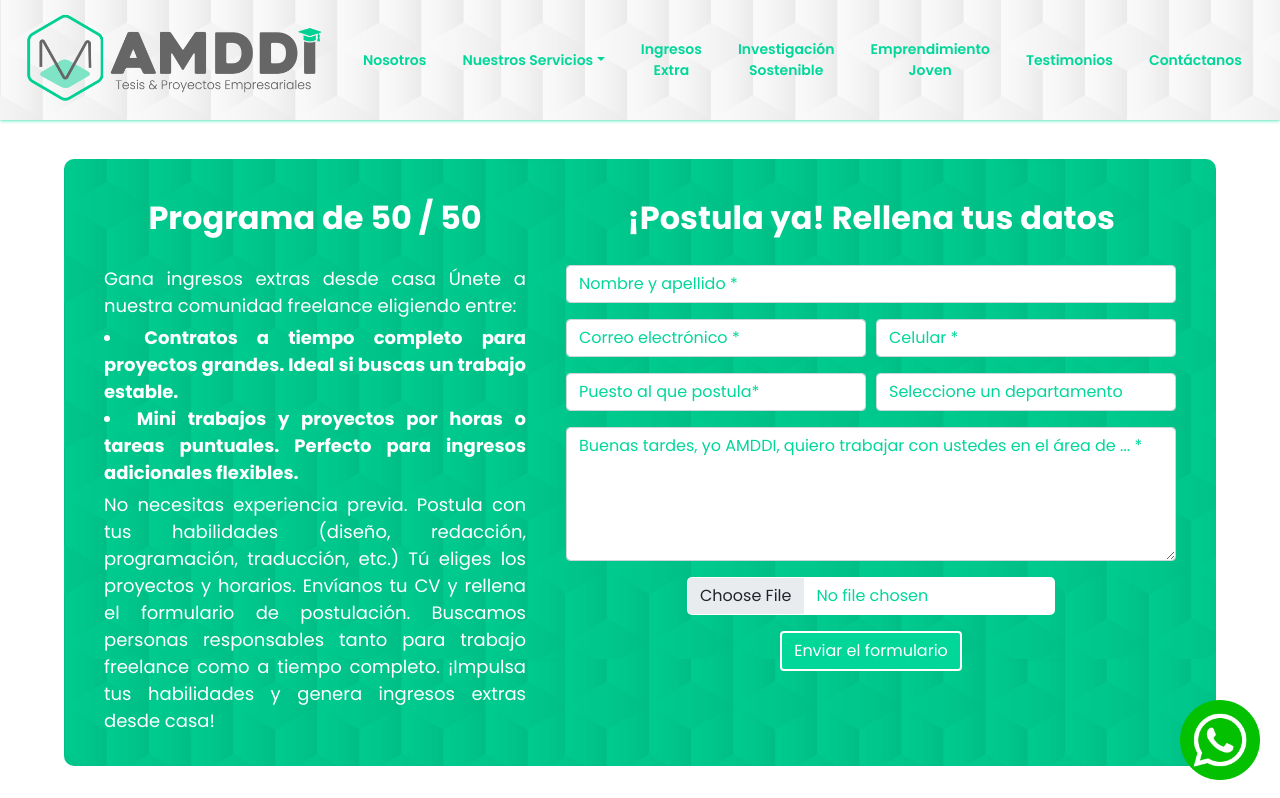
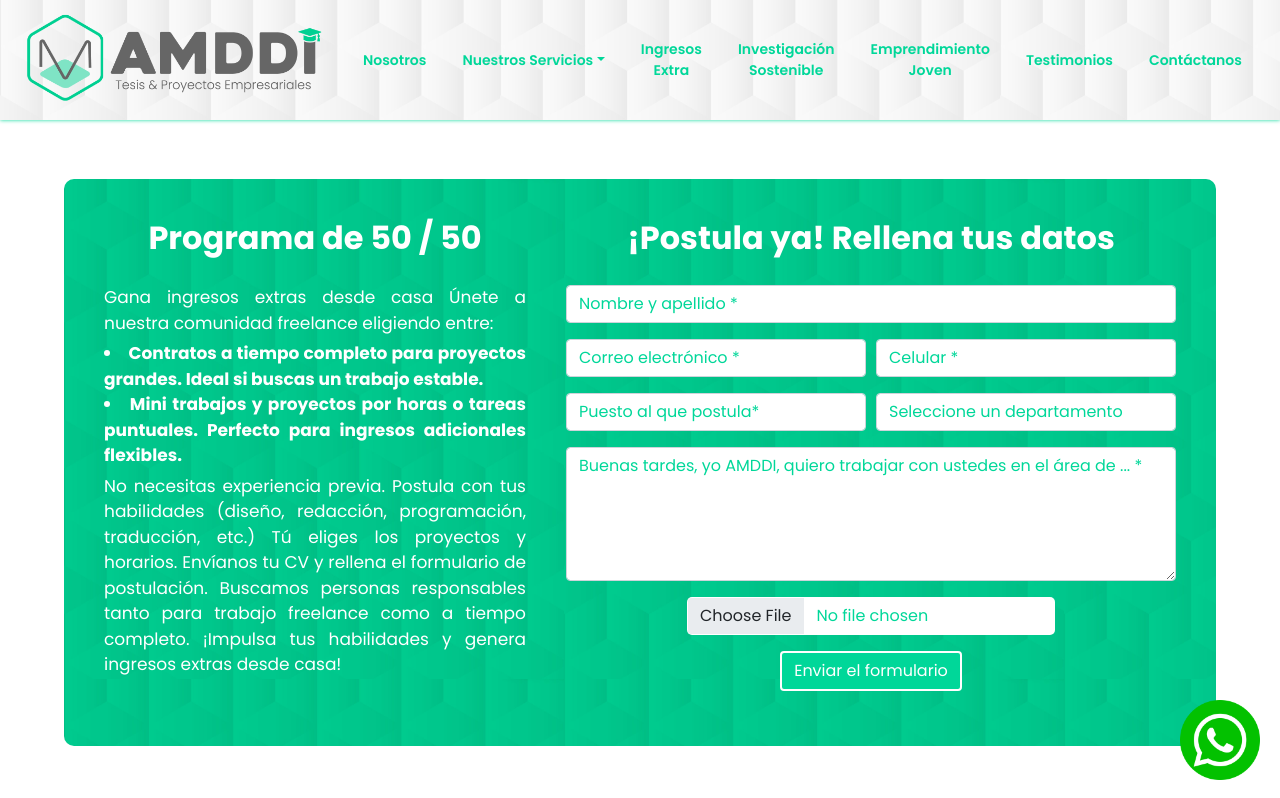
Before and after one commit to CJRS1/AMDDI, a React (Create React App) app in the folder amddi_project/: page /ingresosextra in a window 1280 px wide. Shown: the top 798 px of the page. Built offline with nearby package versions, Linux system fonts and the light colour scheme.

Commit message:
Se hizo correccion en responsive para 14'' version 2

```diff
--- a/amddi_project/src/styles/Contacto.css
+++ b/amddi_project/src/styles/Contacto.css
@@ -287,13 +287,23 @@ section {
 @media (min-width: 769px) and (max-width: 1480px) {
   .contacto_container {
     width: 100% !important;
+    height: 100vh !important;
   }
   .container-contacto-lottie {
     width: 80%;
     height: 90%;
   }
+  .ingresos_container {
+    height: 100vh;
+  }
   .ingresos_description {
     width: 90% !important;
     height: 90% !important;
   }
+  .ingresos_card p {
+    font-size: 17px !important;
+  }
+  .ingresos_description {
+    height: 84% !important;
+  }
 }/*# sourceMappingURL=Contacto.css.map */
--- a/amddi_project/src/styles/Contacto.scss
+++ b/amddi_project/src/styles/Contacto.scss
@@ -171,15 +171,28 @@
 @media (min-width: 769px) and (max-width: 1480px) {
 .contacto_container{
     width: 100% !important;
+    height: 100vh!important;
 }
 
 .container-contacto-lottie{
     width: 80%;
     height: 90%;
 }
+.ingresos_container{
+    height: 100vh;
+}
 
 .ingresos_description{
     width: 90% !important;
     height: 90% !important;
 }
+.ingresos_card{
+    p{
+        font-size: 17px !important;
+    }
 }
+
+.ingresos_description{
+    height: 84% !important;
+}
+}
```
Also changed, not shown: 1 other file (tests, documents, lock files or other folders).
